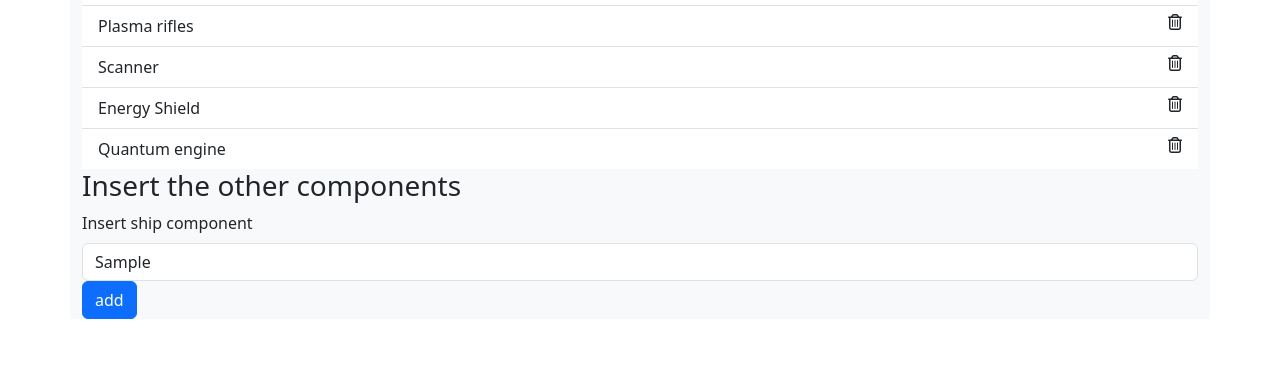
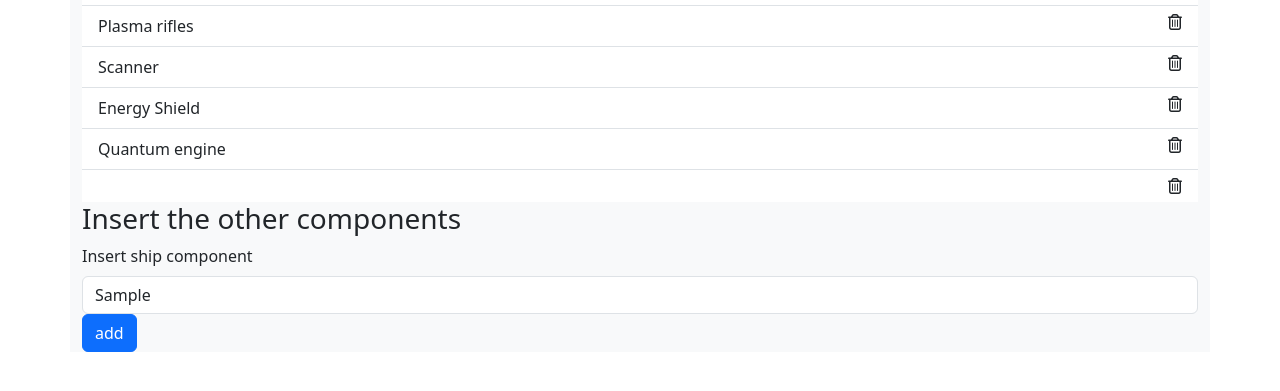
Before and after one commit to Aligern/vue-todolist, a plain HTML site: page index.html in a window 1280 px wide. Both pictures are taken after typing "Sample" into the empty fields and a click on the button "add". Shown: the part 115-506 px from the top of the page. Drawn offline with nearby package versions, Linux system fonts and the light colour scheme.

Commit message:
trying to figure out add button issue

```diff
--- a/Js/script.js
+++ b/Js/script.js
@@ -33,12 +33,12 @@ createApp({
                 done: false
             }
             let nextId = 0;
-            this.starShip.foreach((el) => {
+            this.starShip.forEach((el) => {
                 if(nextId < el.id) {
                     nextId = el.id;
                 }
             });
-            newComponent.id= nextId + 1;
+            newComponent.id = nextId + 1;
             this.starShip.push(newComponent);
             this.componentText = '';
             console.log(this.starShip);
```
Also changed, not shown: index.html (+2 -0 lines).
